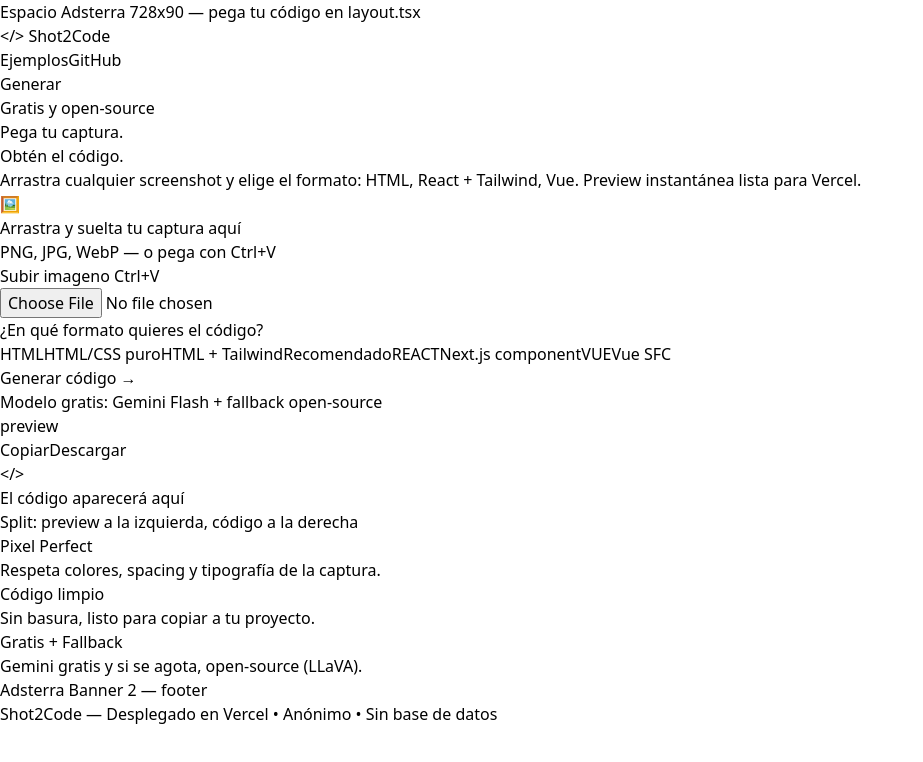
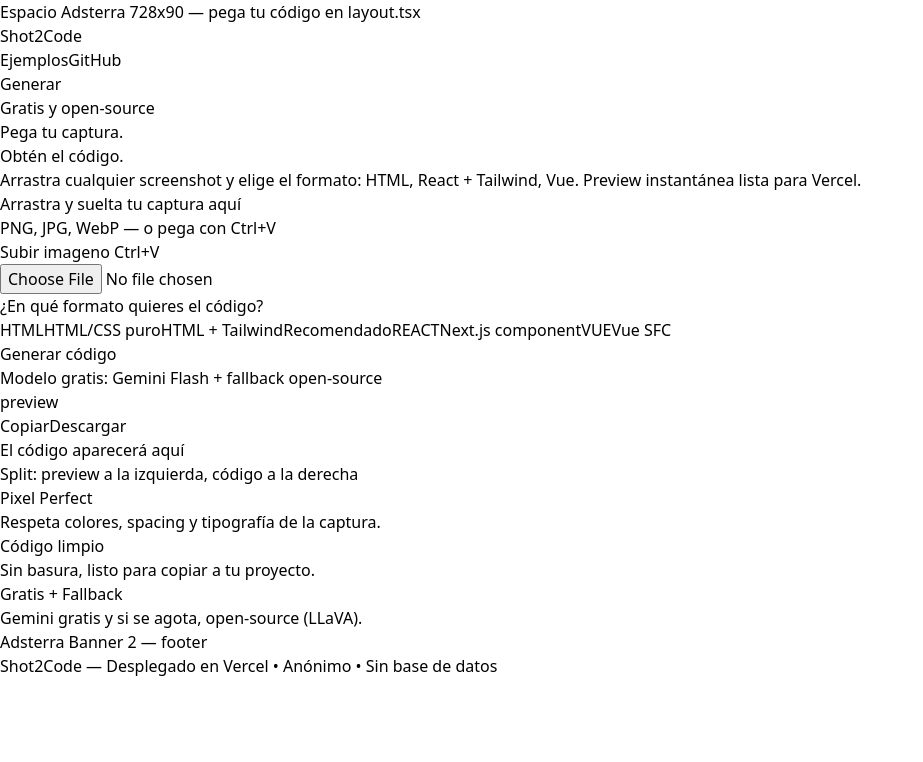
Before and after one commit to TirsoCode/shot2code, a Next.js app: page / in a window 1280 px wide. Shown: the top 762 px of the page, without its empty margins (0-923 px from the left). Built offline with nearby package versions, Linux system fonts and the light colour scheme.

Commit message:
style: quita todos los iconos (header, upload, preview, hero)

```diff
--- a/app/page.tsx
+++ b/app/page.tsx
@@ -59,7 +59,7 @@
 
       <header className="max-w-6xl mx-auto flex items-center justify-between px-6 py-4">
         <div className="flex items-center gap-2 font-mono font-bold text-lg">
-          <span className="bg-white text-black px-1.5 py-0.5 rounded text-sm">&lt;/&gt;</span> Shot2Code
+          Shot2Code
         </div>
         <nav className="hidden md:flex gap-6 text-sm text-neutral-400">
           <a href="#" className="hover:text-white">Ejemplos</a>
@@ -70,7 +70,7 @@
 
       <section className="max-w-6xl mx-auto px-6 text-center mt-8">
         <div className="inline-flex items-center gap-2 bg-neutral-900 border border-neutral-800 rounded-full px-3 py-1 text-xs text-neutral-400">
-          <span className="w-2 h-2 bg-green-500 rounded-full animate-pulse" /> Gratis y open-source
+          Gratis y open-source
         </div>
         <h1 className="text-4xl md:text-6xl font-bold tracking-tight mt-4">
           Pega tu captura.<br /> <span className="text-neutral-500">Obtén el código.</span>
@@ -92,7 +92,6 @@
               <img src={img} alt="preview" className="max-h-64 rounded-lg shadow" />
             ) : (
               <>
-                <div className="w-12 h-12 rounded-xl bg-neutral-800 flex items-center justify-center text-xl mb-3">🖼️</div>
                 <p className="font-medium">Arrastra y suelta tu captura aquí</p>
                 <p className="text-xs text-neutral-500 mt-1">PNG, JPG, WebP — o pega con Ctrl+V</p>
               </>
@@ -128,7 +127,7 @@
             disabled={loading}
             className="mt-6 w-full bg-white text-black py-3 rounded-xl font-medium disabled:opacity-50 flex items-center justify-center gap-2"
           >
-            {loading ? "Generando..." : "Generar código →"}
+            {loading ? "Generando..." : "Generar código"}
           </button>
           {error && <p className="text-red-400 text-sm mt-3 text-center">{error}</p>}
           <p className="text-[11px] text-neutral-500 text-center mt-3">Modelo gratis: Gemini Flash + fallback open-source</p>
@@ -138,8 +137,7 @@
         <div className="bg-neutral-900 border border-neutral-800 rounded-2xl overflow-hidden flex flex-col min-h-[500px]">
           <div className="flex items-center justify-between px-4 py-3 border-b border-neutral-800 bg-[#0a0a0a]">
             <div className="flex items-center gap-2">
-              <span className="w-3 h-3 bg-red-500 rounded-full" /> <span className="w-3 h-3 bg-yellow-500 rounded-full" /> <span className="w-3 h-3 bg-green-500 rounded-full" />
-              <span className="ml-3 text-xs text-neutral-500 font-mono">preview</span>
+              <span className="text-xs text-neutral-500 font-mono">preview</span>
             </div>
             <div className="flex gap-2">
               <button onClick={() => code && navigator.clipboard.writeText(code)} className="text-xs bg-white text-black px-3 py-1.5 rounded-full font-medium">Copiar</button>
@@ -149,7 +147,6 @@
 
           {!code ? (
             <div className="flex-1 flex flex-col items-center justify-center p-8 text-center text-neutral-500">
-              <div className="text-3xl mb-3">{"</>"}</div>
               <p className="text-sm">El código aparecerá aquí</p>
               <p className="text-xs mt-1">Split: preview a la izquierda, código a la derecha</p>
             </div>
```
